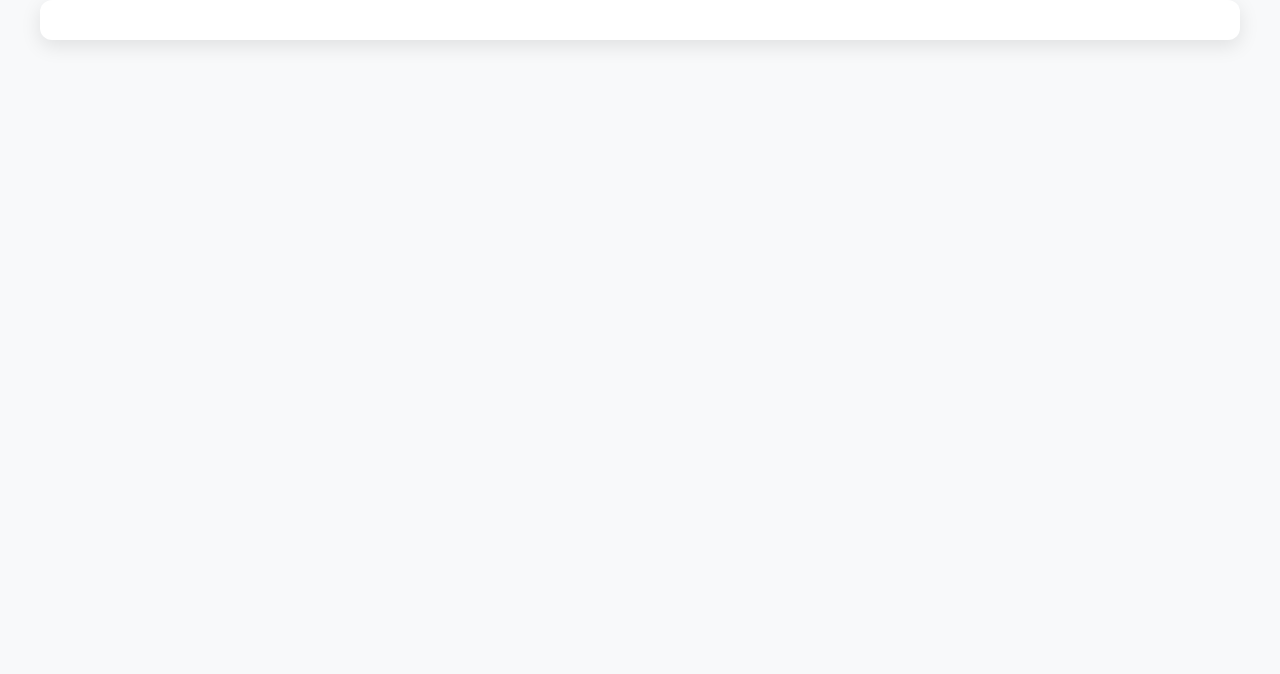
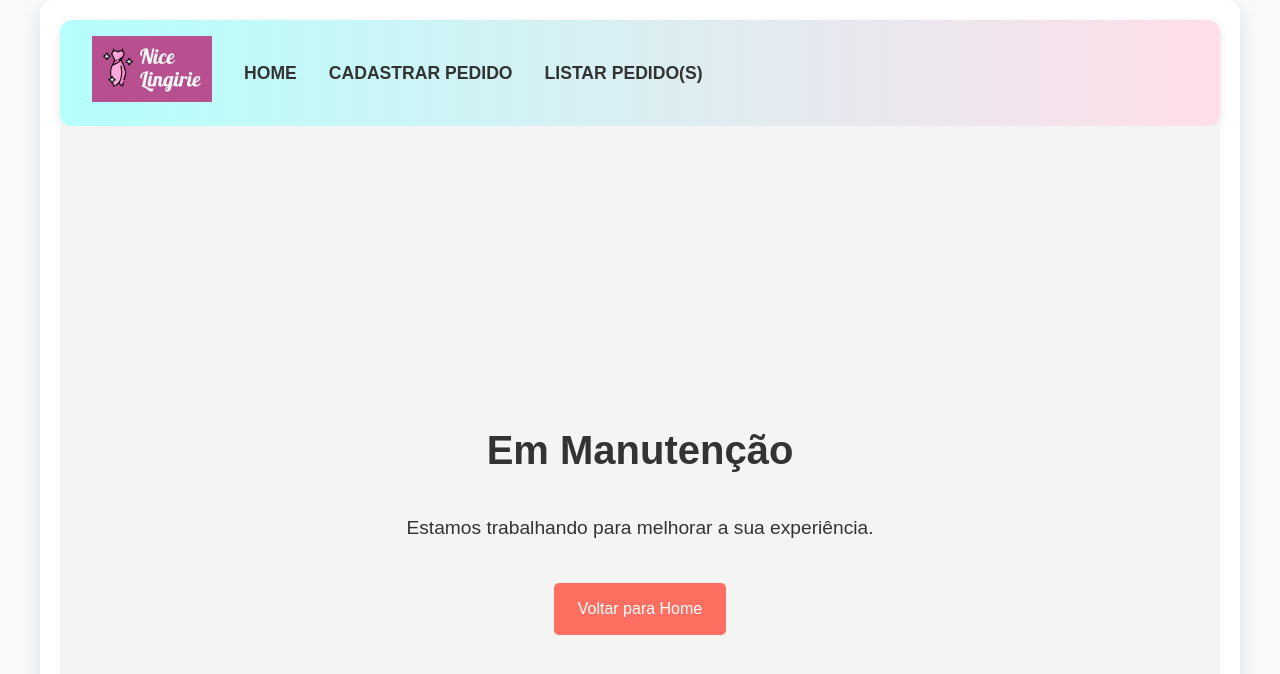
Before and after one commit to Alex12Rodrigues/Reposit-rio-front-PW3, a React (Vite) app in the folder loja/: page /em-manutencao in a window 1280 px wide. Before the commit this address had no page. Shown: the top 674 px of the page. Built offline with nearby package versions, Linux system fonts and the light colour scheme.

Commit message:
Páginas em manutenção

```diff
--- a/loja/src/App.jsx
+++ b/loja/src/App.jsx
@@ -8,6 +8,7 @@ import CadastroRoupas from './components/pages/CadastroRoupas';
 import DetailRoupa from './components/pages/DetailRoupa';
 import AtualizarPedido from './components/pages/AtualizarPedido';
 import DeletePedido from './components/pages/DeletePedido';
+import EmManutencao from "./components/pages/EmManutencao";
 
 
 function App() {
@@ -23,6 +24,7 @@ function App() {
               <Route path="/DetailRoupa/:cod_pedido" element={<DetailRoupa />} />
               <Route path="/AtualizarPedido/:cod_pedido" element={<AtualizarPedido />} />
               <Route path="/DeletePedido/:cod_pedido" element={<DeletePedido />} />
+              <Route path="/em-manutencao" element={<EmManutencao />} />
             </Route>
           </Routes>
         </Container>
--- /dev/null
+++ b/loja/src/components/pages/EmManutencao.jsx
@@ -0,0 +1,17 @@
+import React from "react";
+import { Link } from "react-router-dom";
+import style from "./EmManutencao.module.css";
+
+const EmManutencao = () => {
+    return (
+        <div className={style.container}>
+            <h1>Em Manutenção</h1>
+            <p>Estamos trabalhando para melhorar a sua experiência.</p>
+            <Link to="/" className={style.button}>
+                Voltar para Home
+            </Link>
+        </div>
+    );
+};
+
+export default EmManutencao;
--- /dev/null
+++ b/loja/src/components/pages/EmManutencao.module.css
@@ -0,0 +1,36 @@
+.container {
+    display: flex;
+    flex-direction: column;
+    align-items: center;
+    justify-content: center;
+    height: 100vh;
+    text-align: center;
+    background-color: #f4f4f4;
+}
+
+h1 {
+    font-size: 2.5rem;
+    color: #ff6f61;
+}
+
+p {
+    font-size: 1.2rem;
+    margin: 1rem 0;
+    color: #333;
+}
+
+.button {
+    display: inline-block;
+    margin-top: 1.5rem;
+    padding: 0.8rem 1.5rem;
+    background-color: #ff6f61;
+    color: #fff;
+    text-decoration: none;
+    font-size: 1rem;
+    border-radius: 5px;
+    transition: background-color 0.3s ease;
+}
+
+.button:hover {
+    background-color: #e0554c;
+}
--- a/loja/src/components/pages/Home.jsx
+++ b/loja/src/components/pages/Home.jsx
@@ -1,4 +1,5 @@
 import React from "react";
+import { Link } from "react-router-dom";
 import style from './Home.module.css';
 
 const Home = () => {
@@ -7,28 +8,28 @@ const Home = () => {
             <header className={style.header}>
                 <h1>Bem-vindo à <span>Nice Lingerie</span></h1>
                 <p>Sua loja de roupas!</p>
-                <img src="./Decoracao-de-loja.png" alt="Banner da loja" className={style.bannerImage}/>
+                <img src="./Decoracao-de-loja.png" alt="Banner da loja" className={style.bannerImage} />
             </header>
 
             <section className={style.featuredSection}>
                 <h2>Destaques</h2>
-                <img src="./promo.jpg" alt="Produtos da loja" className={style.featuredImage}/>
+                <img src="./promo.jpg" alt="Produtos da loja" className={style.featuredImage} />
                 <p>Confira nossos produtos mais populares e as últimas tendências em moda.</p>
-                <a href="/produtos" className={style.button}>Veja mais</a>
+                <Link to="/em-manutencao" className={style.button}>Veja mais</Link>
             </section>
 
             <section className={style.newArrivalsSection}>
                 <h2>Novidades</h2>
-                <img src="./roupas..jpg" alt="Novidades da loja" className={style.newArrivalsImage}/>
+                <img src="./roupas..jpg" alt="Novidades da loja" className={style.newArrivalsImage} />
                 <p>Explore as últimas adições à nossa coleção. Sempre algo novo para descobrir!</p>
-                <a href="/novidades" className={style.button}>Explore Novidades</a>
+                <Link to="/em-manutencao" className={style.button}>Explore Novidades</Link>
             </section>
 
             <section className={style.saleSection}>
                 <h2>Promoções</h2>
-                <img src="./promo.jpg" alt="Promoções da Loja" className={style.saleImage}/>
+                <img src="./promo.jpg" alt="Promoções da Loja" className={style.saleImage} />
                 <p>Aproveite descontos imperdíveis em itens selecionados. Não perca!</p>
-                <a href="/promocoes" className={style.button}>Ver Promoções</a>
+                <Link to="/em-manutencao" className={style.button}>Ver Promoções</Link>
             </section>
 
             <footer className={style.footer}>
```
Also changed, not shown: loja/public/manutenção.jpg (added).
